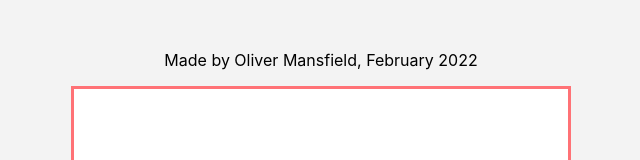
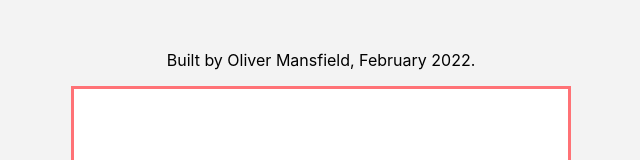
Before and after one commit to oliver-mansfield/ebay-search, a Next.js app: page / in a window 1280 px wide. Shown: the top 160 px of the page, without its empty margins (319-959 px from the left). Built offline with nearby package versions, Linux system fonts and the light colour scheme.

Commit message:
lint fix to kick off build

```diff
--- a/components/Product.js
+++ b/components/Product.js
@@ -16,6 +16,7 @@ const Product = ({ productData }) => {
 		<a
 			href={productData.itemAffiliateWebUrl}
 			target="_blank"
+			rel="noreferrer"
 			className={styles.product}
 		>
 			<p className={styles.product__title}>{productData.title}</p>
--- a/components/Search.js
+++ b/components/Search.js
@@ -32,7 +32,7 @@ const Search = () => {
 	return (
 		<div className={styles.page}>
 			<p className={styles.page__intro}>
-				Made by Oliver Mansfield, February 2022
+				Built by Oliver Mansfield, February 2022.
 			</p>
 
 			<div className={styles.search}>
```
